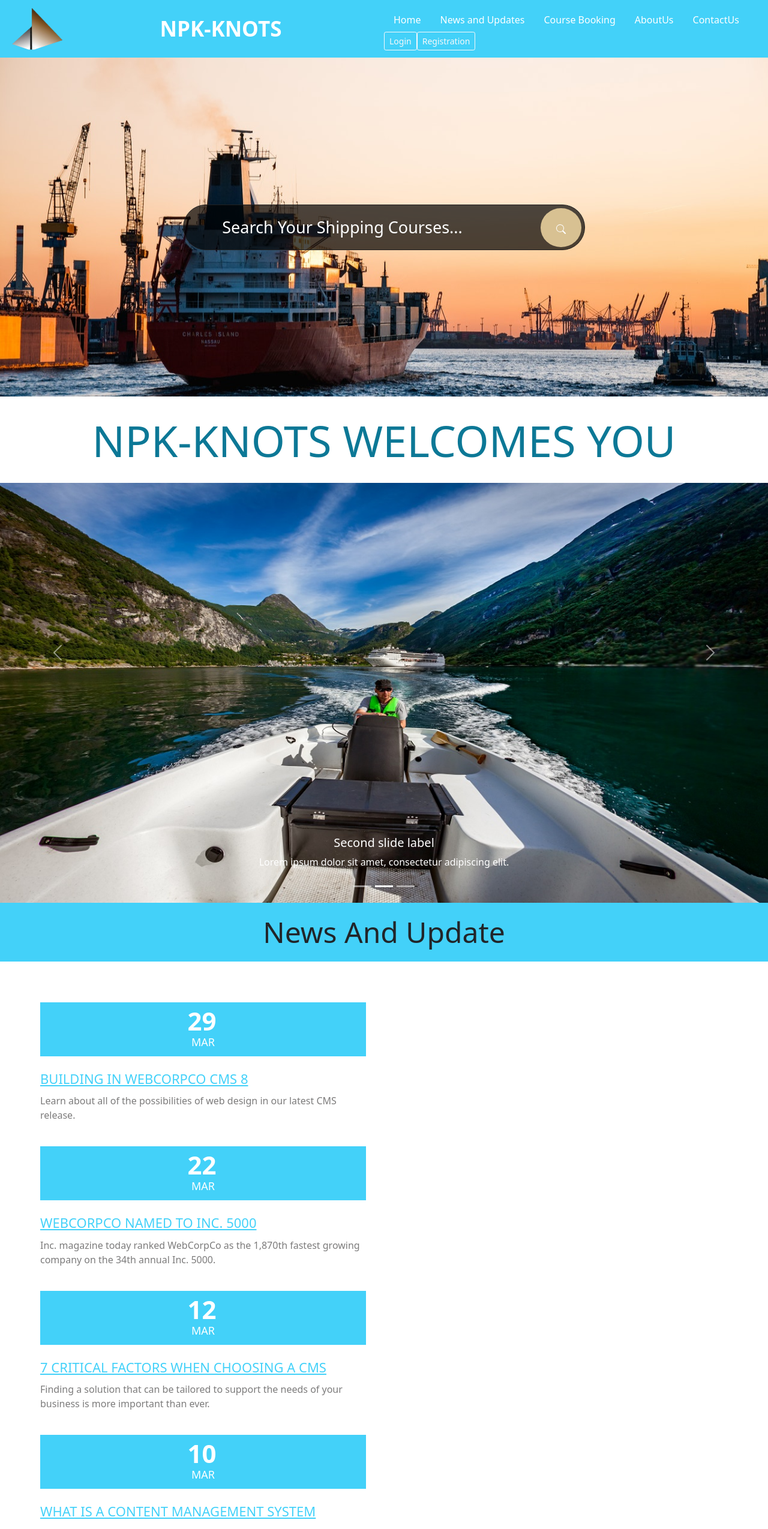
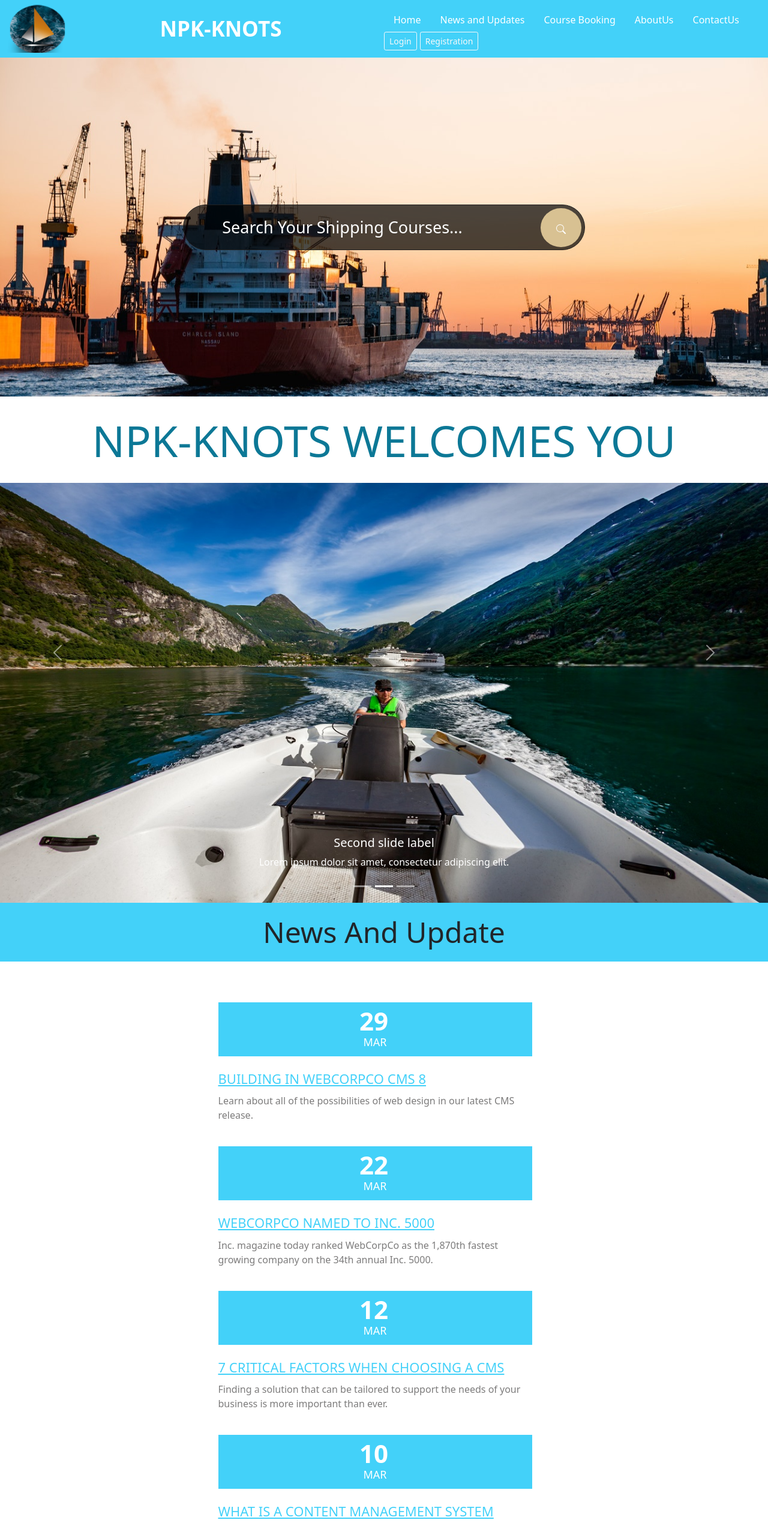
Before and after one commit to wittymindstech/angular-b2b-services, an Angular app: page / in a window 1280 px wide. Shown: the top 2549 px of the page at 60% size. Built offline with nearby package versions, Linux system fonts and the light colour scheme.

Commit message:
first commit

```diff
--- a/src/app/homepage/components/header.component.html
+++ b/src/app/homepage/components/header.component.html
@@ -1,6 +1,6 @@
-<nav class="navbar navbar-expand-lg navbar-light" style="background-color:#43D1F9 ;">
+<nav class="navbar navbar-expand-lg navbar-light " style="background-color:#43D1F9 ;">
     <div class="container-fluid">
-      <img height=" 80px" width="100px" src="./../../../assets/images/npk-logo-transparent.png" alt="">
+      <img height=" 80px" width="100px" src="./../../../assets/images/new logo.png" alt="" >
       <a class="navbar-brand" href="#" style="color: white; font-size: 35px; font-weight: 600;">NPK-KNOTS</a>
 
       <button class="navbar-toggler" type="button" data-bs-toggle="collapse" data-bs-target="#navbarNavDropdown"
@@ -25,8 +25,10 @@
           <li class="nav-item">
             <a class="nav-link" style="color: white;" href="#contact">ContactUs</a>
           </li>
-          <li>
-            <button class="btn btn-sm btn-outline-light" type="button" [routerLink]="['login']">Login</button>
+          <li class="nav-item">
+            <button class="btn btn-sm btn-outline-light" type="button" [routerLink]="['login']" style="margin-right:5px;">Login</button>
+          </li>
+          <li class="nav-item">
             <button class="btn btn-sm btn-outline-light" type="button">Registration</button>
           </li>
 
--- a/src/app/homepage/components/mainbody.component.css
+++ b/src/app/homepage/components/mainbody.component.css
@@ -214,7 +214,9 @@
 
   /* News Styling */
   .news-slider {
-  padding: 40px 0;
+    width:50%;
+    margin: auto;
+    padding: 40px 10px;
   }
   .blogPost--small {
     color: #7c7b7b;
@@ -270,3 +272,12 @@
     border: 2px solid #43D1F9;
 
   }
+
+@media only screen and (max-width:480px)
+{
+  .news-slider {
+    width:90%;
+    margin: auto;
+    padding: 40px 10px;
+  }
+}
--- a/src/app/homepage/components/mainbody.component.html
+++ b/src/app/homepage/components/mainbody.component.html
@@ -46,7 +46,7 @@
     <!-- News and updates start here-->
     <h1 class="display-5" id="newsandupdate" style=" text-align: center; background-color:#43D1F9 ; padding: 20px;;">
         News And Update </h1>
-    <div class="container" style="margin: auto;">
+    <div class="container">
         <div class="row">
             <div class="col-md-6 news-slider">
                 <div class="slide">
--- a/src/index.html
+++ b/src/index.html
@@ -2,7 +2,7 @@
 <html lang="en">
 <head>
   <meta charset="utf-8">
-  <title>FacilityManagement</title>
+  <title>NPK-KNOTS</title>
   <base href="/">
   <meta name="viewport" content="width=device-width, initial-scale=1">
   <link rel="icon" type="image/x-icon" href="favicon.ico">
```
Also changed, not shown: src/assets/images/new logo.png (added), 1 other file (tests, documents, lock files or other folders).
